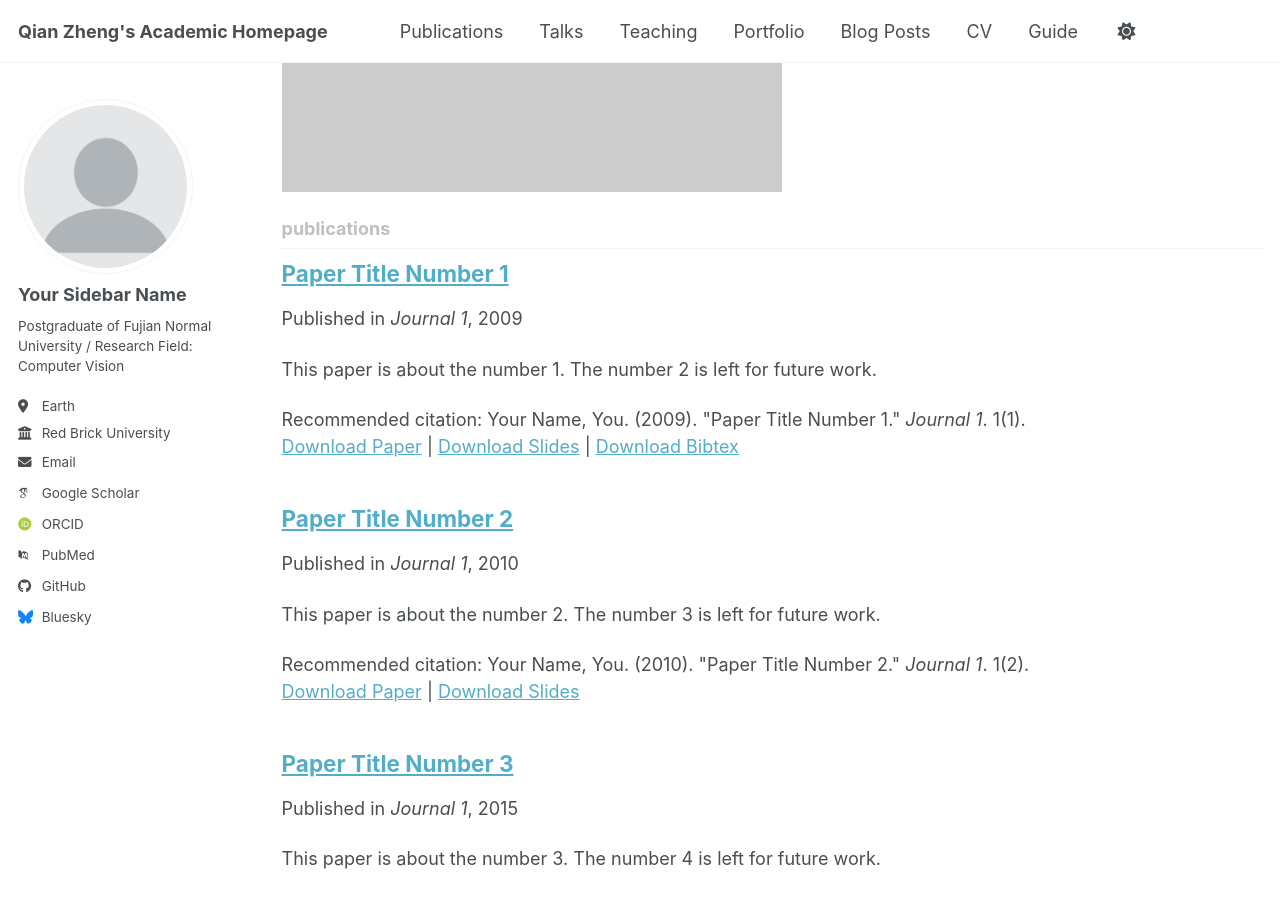
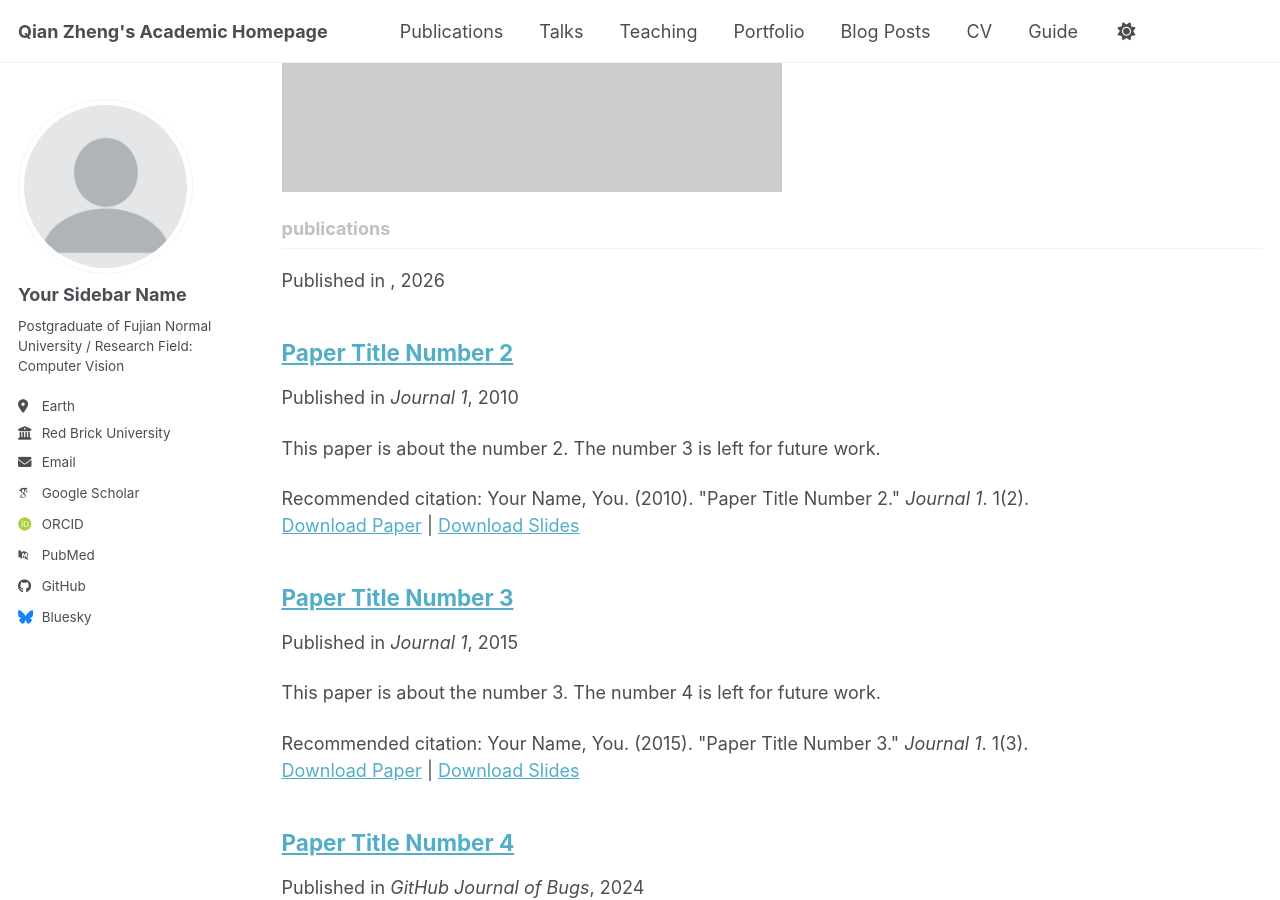
Before and after one commit to qvq00/qvq00.github.io, a Jekyll site: the page built from _pages/collection-archive.html, in a window 1280 px wide and 900 px high, scrolled down 893 px. Built offline with Jekyll 4.4.1, drawn with Linux system fonts in a browser that asks for light colours; some web fonts are replaced; a script bundle is joined from its source files by our own code; library files that are not in the unit come from our copies; some of the changed lines change nothing that is shown.

Commit message:
2026-01-12-prcv2025-mhaf.md

```diff
--- a/_publications/2009-10-01-paper-title-number-1.md
+++ b/_publications/2009-10-01-paper-title-number-1.md
@@ -1,14 +1,12 @@
 ---
-title: "Paper Title Number 1"
+title: "Image Aesthetic Assessment Based on Multi-level Hierarchical Adaptive Fusion"
 collection: publications
 category: manuscripts
-permalink: /publication/2009-10-01-paper-title-number-1
-excerpt: 'This paper is about the number 1. The number 2 is left for future work.'
-date: 2009-10-01
-venue: 'Journal 1'
-slidesurl: 'https://academicpages.github.io/files/slides1.pdf'
-paperurl: 'https://academicpages.github.io/files/paper1.pdf'
-bibtexurl: 'https://academicpages.github.io/files/bibtex1.bib'
-citation: 'Your Name, You. (2009). &quot;Paper Title Number 1.&quot; <i>Journal 1</i>. 1(1).'
+permalink: /publication/prcv2025-mhaf
+excerpt: 'Image aesthetic assessment (IAA) quantitatively measures the resonance level between human aesthetic perception and images by analyzing visual content and artistic aesthetic value. Human aesthetic perception follows a hierarchical process. It begins with a coarse observation of the overall image and then proceeds to fine-grained judgments of the harmony of details. To address the impact of complex relationships between features at different levels on aesthetic assessment, this paper proposes a multi-level hierarchical adaptive fusion model for IAA, named MHAF. First, multi-hierarchy feature extraction is performed using 2D selective scan mechanism of VMamba to capture aesthetic features at different levels. Subsequently, an adaptive feature propagation module enhances the expressive power of hierarchical features and filters redundant information. Finally, cross-hierarchy attention fusion is conducted in a top-down manner, enabling the fusion of multi-level aesthetic information. Experimental results demonstrate that the proposed model consistently achieves superior competitive performance across all IAA tasks compared to the state-of-the-art methods.'
+date: 2026-1-12
+venue: 'PRCV 2025 (Pattern Recognition and Computer Vision)'
+paperurl: 'https://link.springer.com/chapter/10.1007/978-981-95-5761-5_25'paperurl:“https://academicpages.github.io/files/paper1.pdf”paperurl: https://link.springer.com/chapter/10.1007/978 - 981 - 95 - 5761 - 5 - _25
+citation: 'Qian Zheng, Yiqing Shi, Yi Wu. (2026). &quot;Image Aesthetic Assessment Based on Multi-level Hierarchical Adaptive Fusion.&quot; <i>Pattern Recognition and Computer Vision (PRCV 2025)</i>. LNCS 16283.'
 ---
 The contents above will be part of a list of publications, if the user clicks the link for the publication than the contents of section will be rendered as a full page, allowing you to provide more information about the paper for the reader. When publications are displayed as a single page, the contents of the above "citation" field will automatically be included below this section in a smaller font.
```
